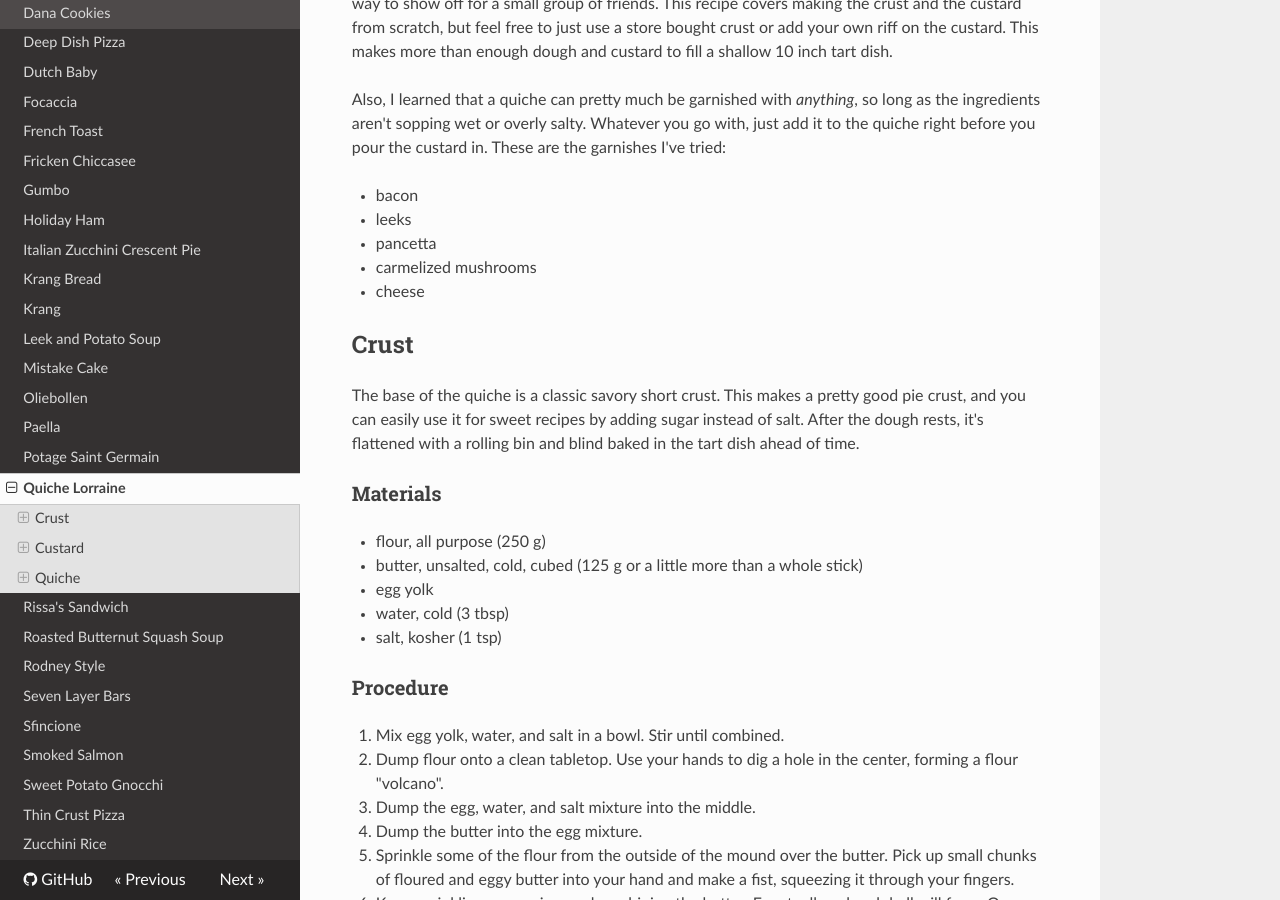
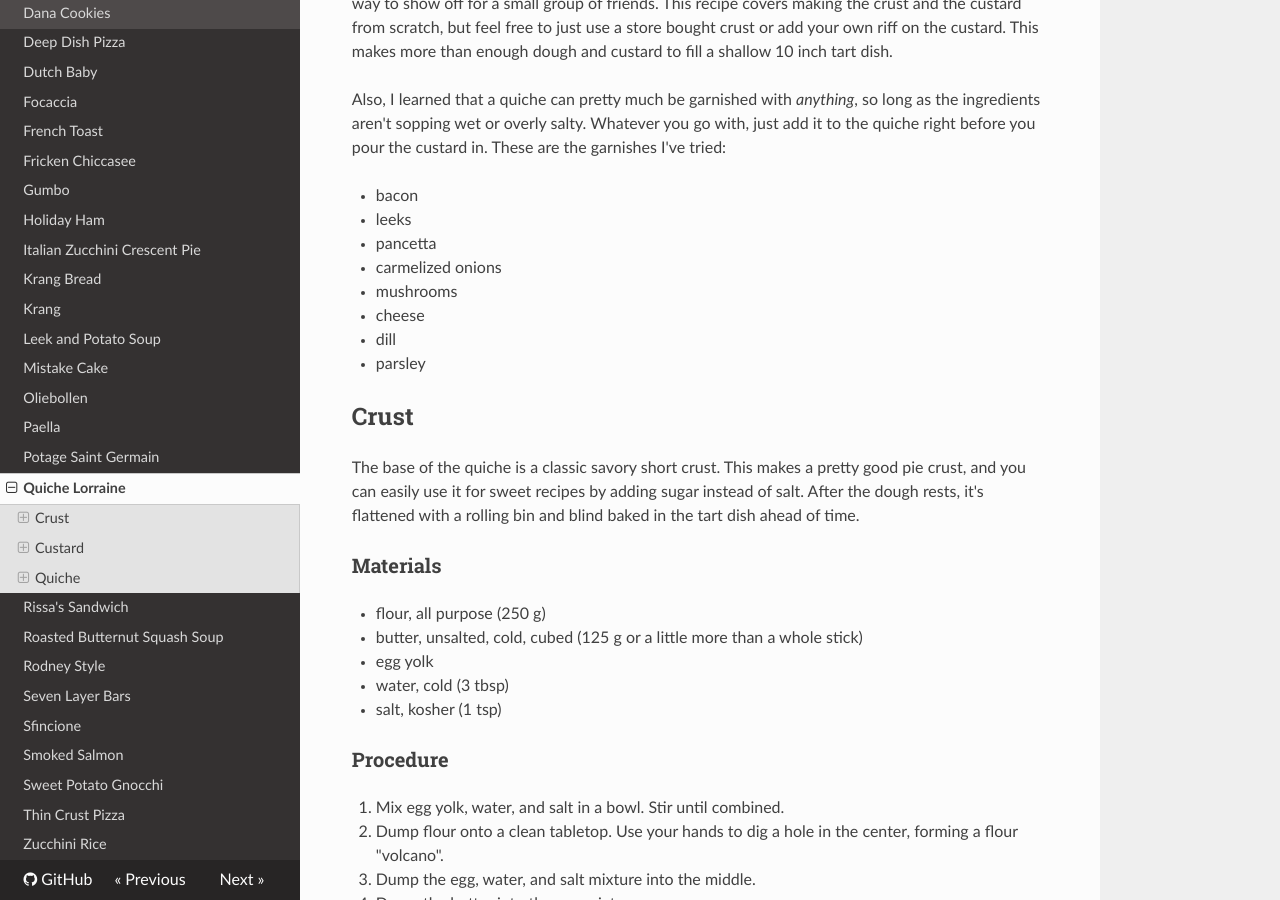
Before and after one commit to arecker/cookbook, an MkDocs documentation site: the page built from recipes/quiche-lorraine.md, in a window 1280 px wide and 900 px high, scrolled down 1088 px. Built offline with MkDocs 1.6.1, drawn with Linux system fonts in a browser that asks for light colours; nearby versions of some CDN libraries.

Commit message:
Garnishes

```diff
--- a/recipes/quiche-lorraine.md
+++ b/recipes/quiche-lorraine.md
@@ -11,8 +11,11 @@ Also, I learned that a quiche can pretty much be garnished with _anything_, so l
 - bacon
 - leeks
 - pancetta
-- carmelized mushrooms
+- carmelized onions
+- mushrooms
 - cheese
+- dill
+- parsley
 
 ## Crust
 
```
